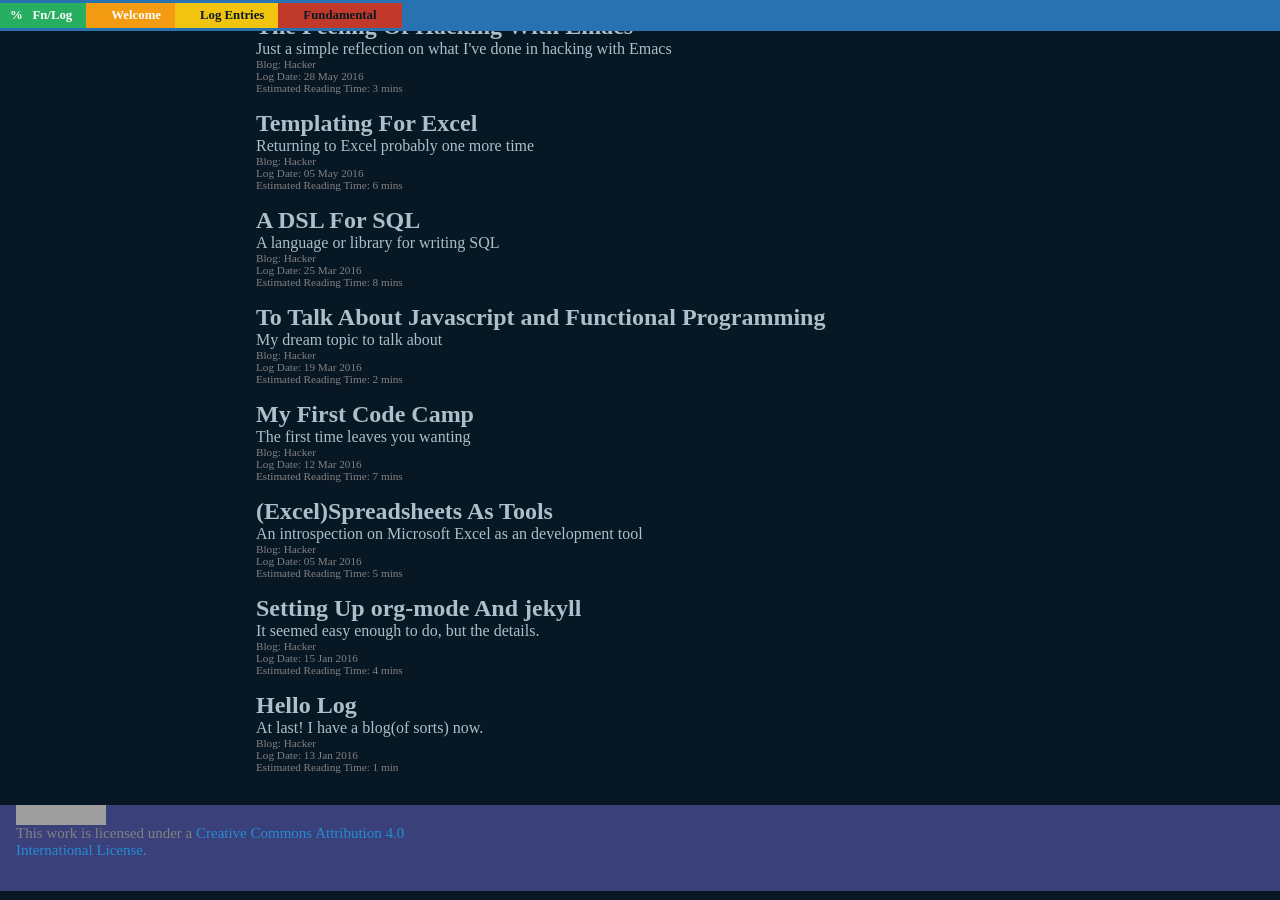
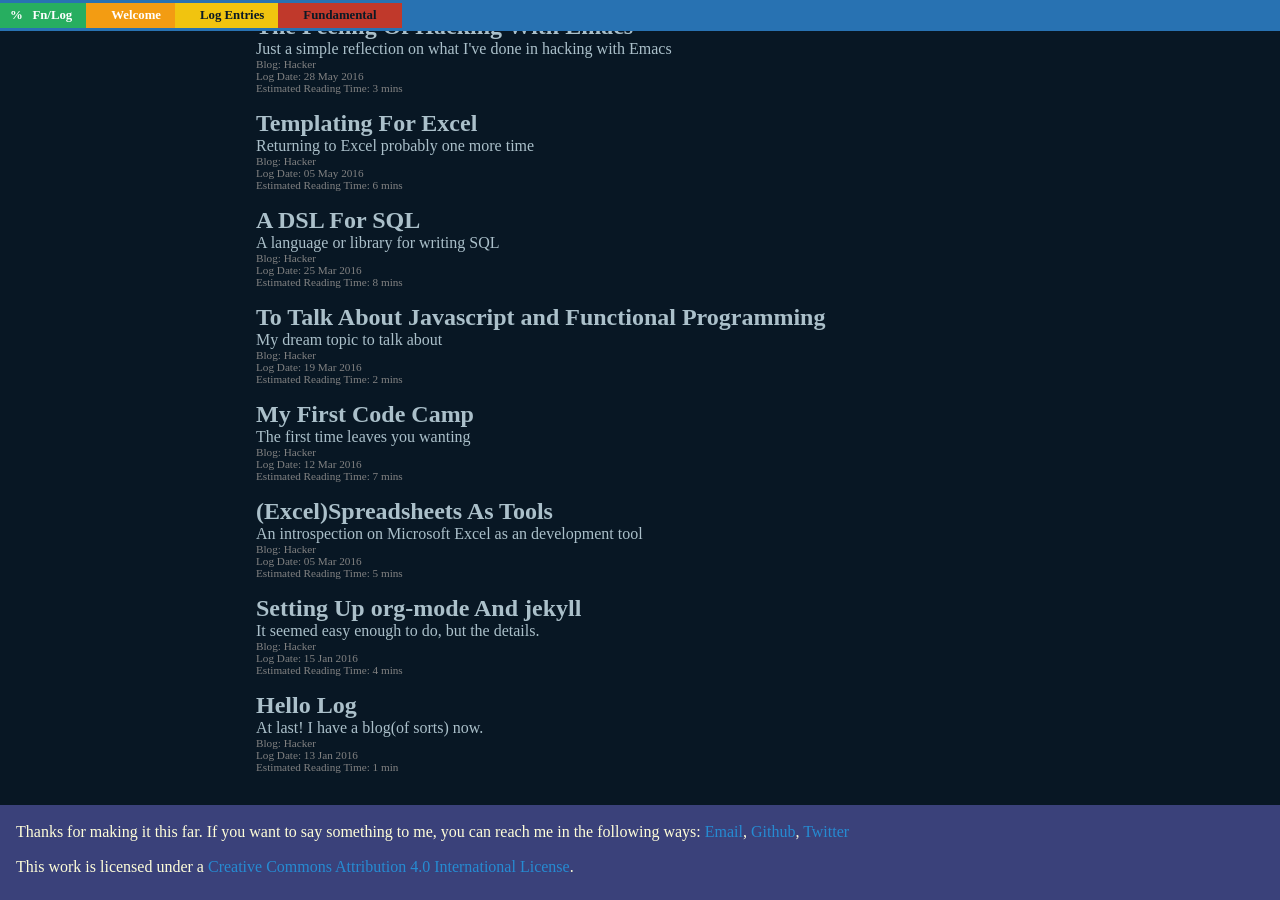
Before and after one commit to FrancisMurillo/FrancisMurillo.github.io, a Jekyll site: the page built from index.html, in a window 1280 px wide and 900 px high, scrolled down 1313 px. Built offline with Jekyll 4.4.1, drawn with Linux system fonts in a browser that asks for light colours; the list of posts is cut into pages by our own code; grey boxes are pictures that could not be loaded.

Commit message:
Making a footer

```diff
--- a/_includes/footer.html
+++ b/_includes/footer.html
@@ -1,39 +1,15 @@
 <footer class="echo-area">
+  <p class="contact">
+    Thanks for making it this far. If you want to say something to me, you can reach me in the following ways:
+    <a href="mailto:{{ site.email }}">Email</a>,
+    <a href="https://github.com/{{ site.github_username }}">Github</a>,
+    <a href="https://twitter.com/{{ site.twitter_username }}">Twitter</a>
+  </p>
 
-  <div class="footer-col-wrapper">
-        <div class="footer-col footer-col-1">
-
-      <a rel="license"
-         href="http://creativecommons.org/licenses/by/4.0/"><img alt="Creative
-                                                                      Commons License" style="border-width:0"
-                                                                 src="https://i.creativecommons.org/l/by/4.0/80x15.png"
-                                                                 /></a><br />This work is licensed under a <a rel="license"
-                                                                                                              href="http://creativecommons.org/licenses/by/4.0/">Creative Commons
-        Attribution 4.0 International License</a>.
-    </div>
-  </div>
-    <!-- <div class="footer-col footer-col-2"> -->
-    <!--   <ul class="contact-list"> -->
-    <!--     <li>{{ site.title }}</li> -->
-    <!--     <li><a href="mailto:{{ site.email }}">{{ site.email }}</a></li> -->
-    <!--   </ul> -->
-    <!-- </div> -->
-
-    <!-- <div class="footer-col footer-col-3"> -->
-    <!--   <ul class="social-media-list"> -->
-    <!--     {% if site.github_username %} -->
-    <!--     <li> -->
-    <!--       {% include icon-github.html username=site.github_username %} -->
-    <!--     </li> -->
-    <!--     {% endif %} -->
-
-    <!--     {% if site.twitter_username %} -->
-    <!--     <li> -->
-    <!--       {% include icon-twitter.html username=site.twitter_username %} -->
-    <!--     </li> -->
-    <!--     {% endif %} -->
-    <!--   </ul> -->
-    <!-- </div> -->
-</div>
+  <p class="license">
+    This  work is licensed under a
+    <a rel="license" href="http://creativecommons.org/licenses/by/4.0/">Creative
+      Commons Attribution 4.0 International License</a>.
+  </p>
 
 </footer>
```
